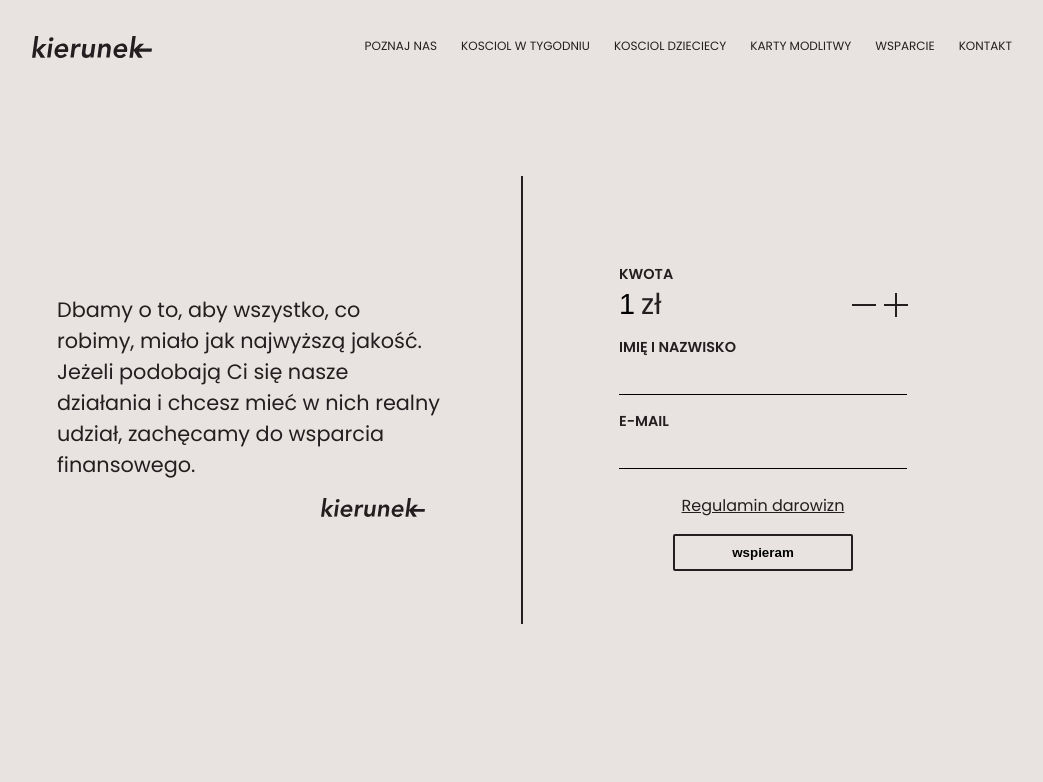
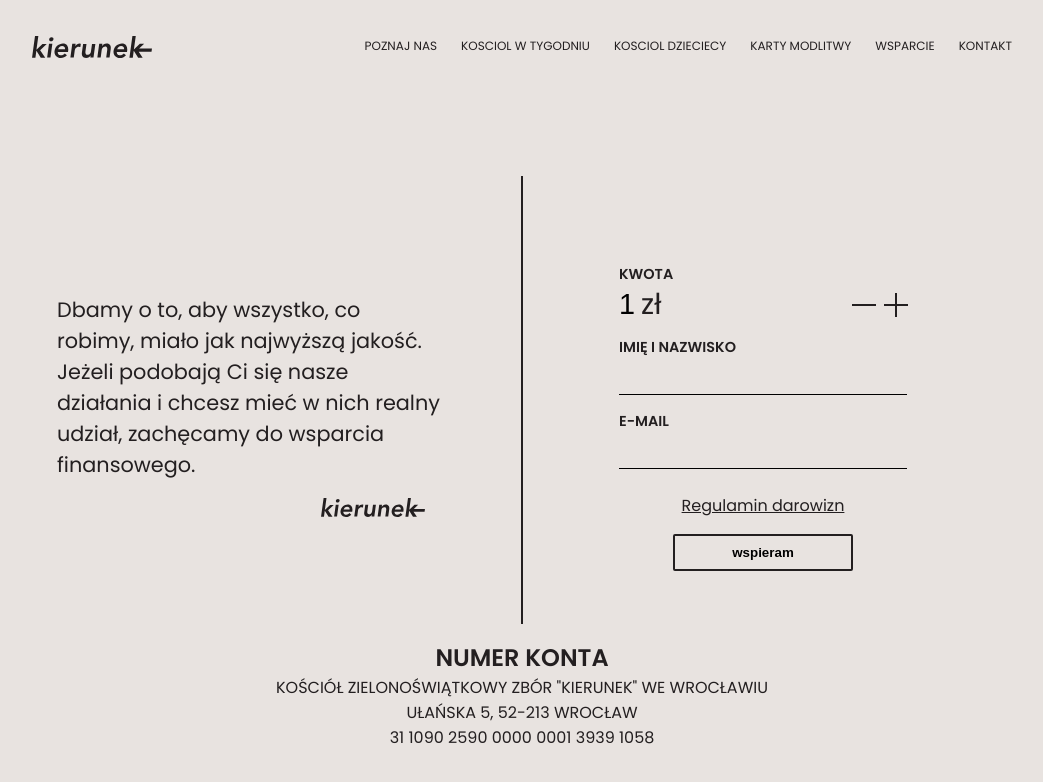
Before and after one commit to kdraganik/kierunek-support-page, a React (Create React App) app: page / in a window 1280 px wide. Shown: the top 782 px of the page, without its empty margins (118-1161 px from the left). Built offline with nearby package versions, Linux system fonts and the light colour scheme.

Commit message:
Add account number

```diff
--- a/src/App.jsx
+++ b/src/App.jsx
@@ -1,6 +1,7 @@
 import styled from 'styled-components';
 import Form from './components/Form';
-import Navbar from './components/Navbar'
+import Navbar from './components/Navbar';
+import Account from './components/Account'
 
 const App = () => {
   return(
@@ -16,6 +17,7 @@ const App = () => {
       <Container bottom>
         <Form />
       </Container>
+      <Account />
     </Wrapper>
   );
 }
--- /dev/null
+++ b/src/components/Account.jsx
@@ -0,0 +1,46 @@
+import styled from 'styled-components';
+
+const Account = () => {
+  return(
+    <Wrapper>
+      <Title>Numer konta</Title>
+      <Owner>
+        <p>KOŚCIÓŁ ZIELONOŚWIĄTKOWY ZBÓR "KIERUNEK" WE WROCŁAWIU</p>
+        <p>UŁAŃSKA 5, 52-213 WROCŁAW</p>
+      </Owner>
+      <Number>31 1090 2590 0000 0001 3939 1058</Number>
+    </Wrapper>
+  );
+}
+
+const Wrapper = styled.div`
+  font-size: 12px;
+  color: #231f20;
+  position: absolute;
+  display: flex;
+  flex-direction: column;
+  justify-content: center;
+  align-items: center;
+  width: 100vw;
+  left: 0;
+  bottom: 50px;
+  z-index: 1;
+`;
+
+const Title = styled.h2`
+  font-size: 24px;
+  text-transform: uppercase;
+  font-weight: 900;
+`
+const Owner = styled.div`
+  font-size 16px;
+  text-transform: uppercase;
+  & p{
+    text-align: center;
+  }
+`
+const Number = styled.p`
+  font-size: 16px;
+`
+
+export default Account;
```
